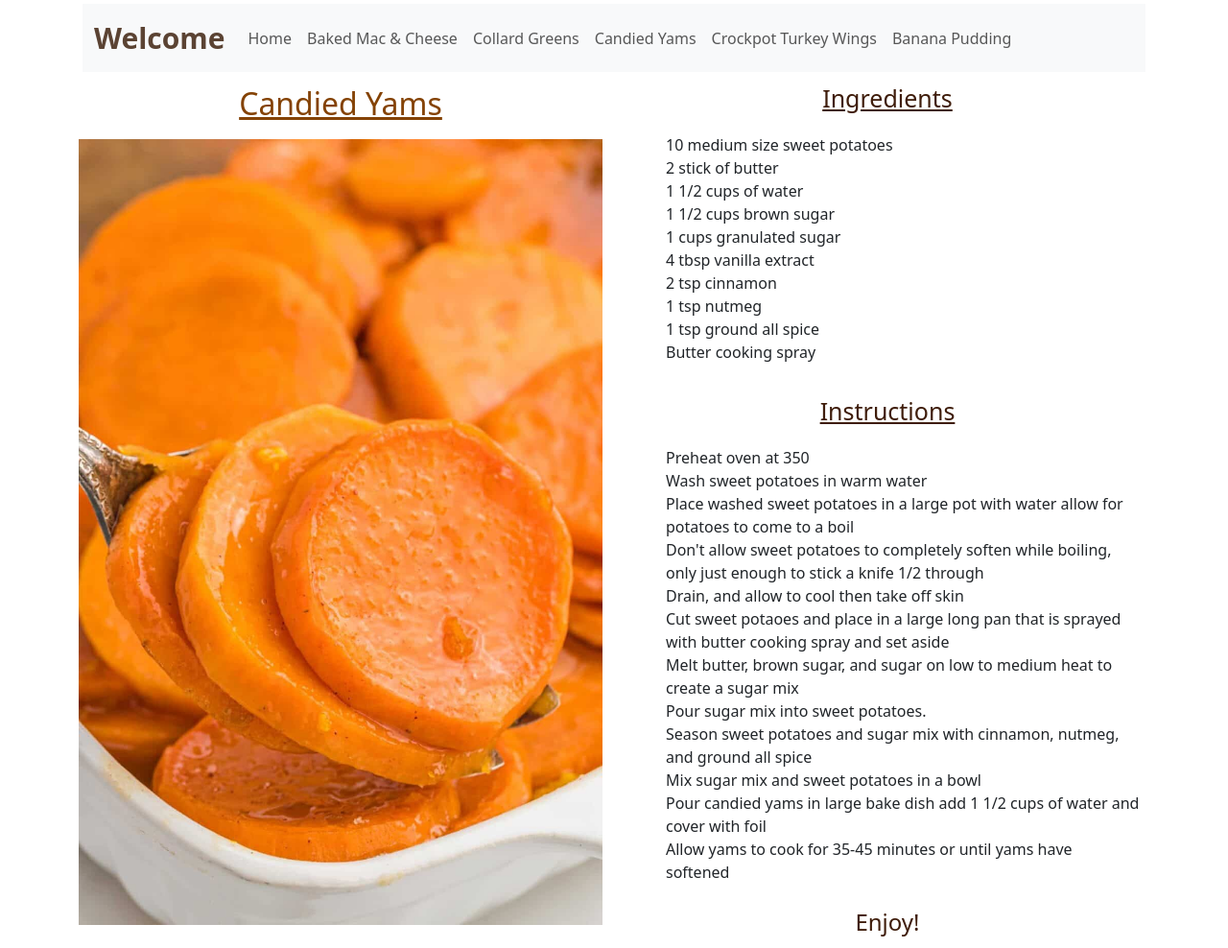
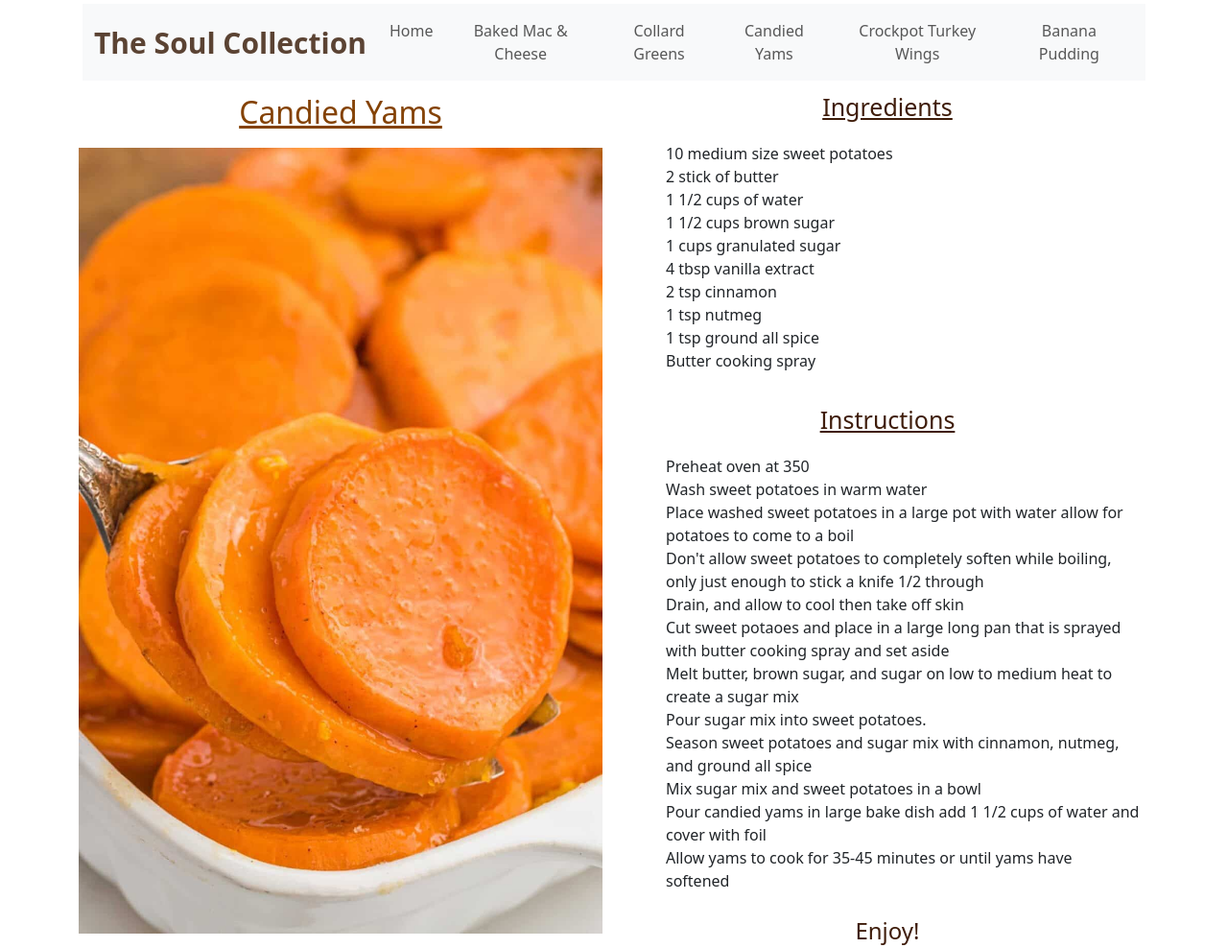
Before and after one commit to mcleanalecia1998/soul, a plain HTML site: page yam.html in a window 1280 px wide. Shown: the top 988 px of the page at 96% size. Drawn offline with nearby package versions, Linux system fonts and the light colour scheme.

Commit message:
Updated yam.html

```diff
--- a/yam.html
+++ b/yam.html
@@ -17,7 +17,7 @@
             <div class="col-12">
                 <nav class="navbar navbar-expand-lg navbar-light bg-light" id="#navbar">
                     <div class="container-fluid">
-                        <a class="navbar-brand" href="#">Welcome</a>
+                        <a class="navbar-brand" href="#">The Soul Collection</a>
                         <button class="navbar-toggler" type="button" data-bs-toggle="collapse"
                             data-bs-target="#navbarSupportedContent" aria-controls="navbarSupportedContent"
                             id="collapseButton" aria-expanded="false" aria-label="Toggle navigation">
```
